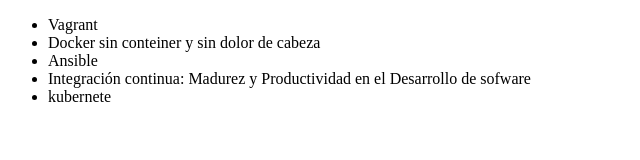
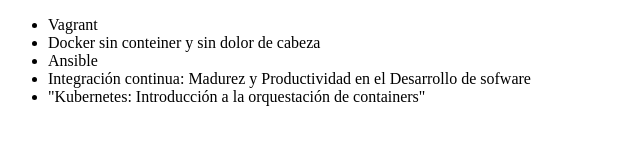
Before and after one commit to KevinxD07/kevin-git, a plain HTML site: page index.html in a window 1280 px wide. Shown: the whole page, without its empty margins (0-640 px from the left). Drawn offline with Linux system fonts and the light colour scheme.

Commit message:
Cambiando el nombre del curso de kibernetes

```diff
--- a/index.html
+++ b/index.html
@@ -10,7 +10,7 @@
          <li> Docker sin conteiner y sin dolor de cabeza </li>
          <li> Ansible </li>
          <li> Integración continua: Madurez y Productividad en el Desarrollo de sofware</li>
-         <li>kubernete</li>
+         <li>"Kubernetes: Introducción a la orquestación de containers"</li>
      </ul>
 </body>
 </html>
```
